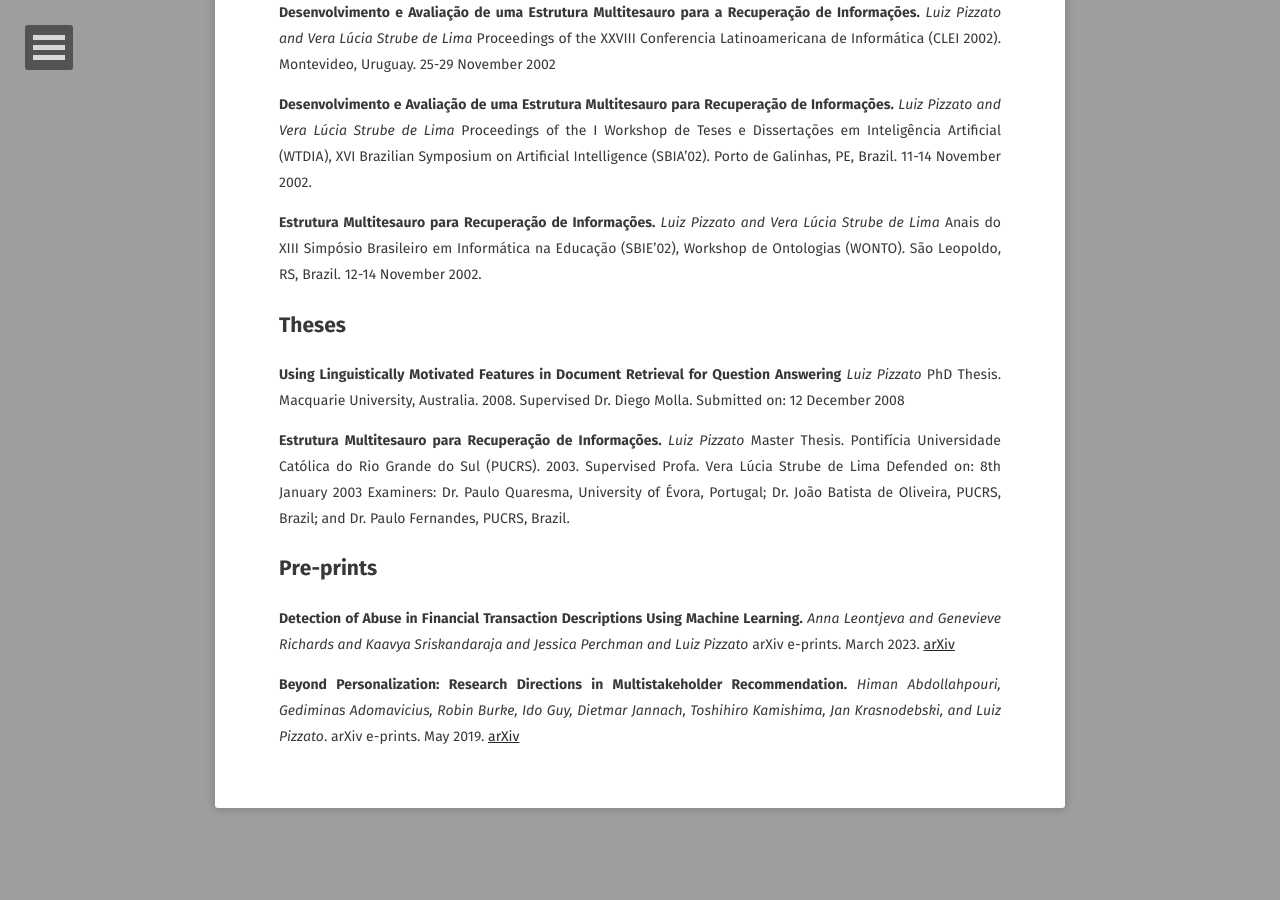
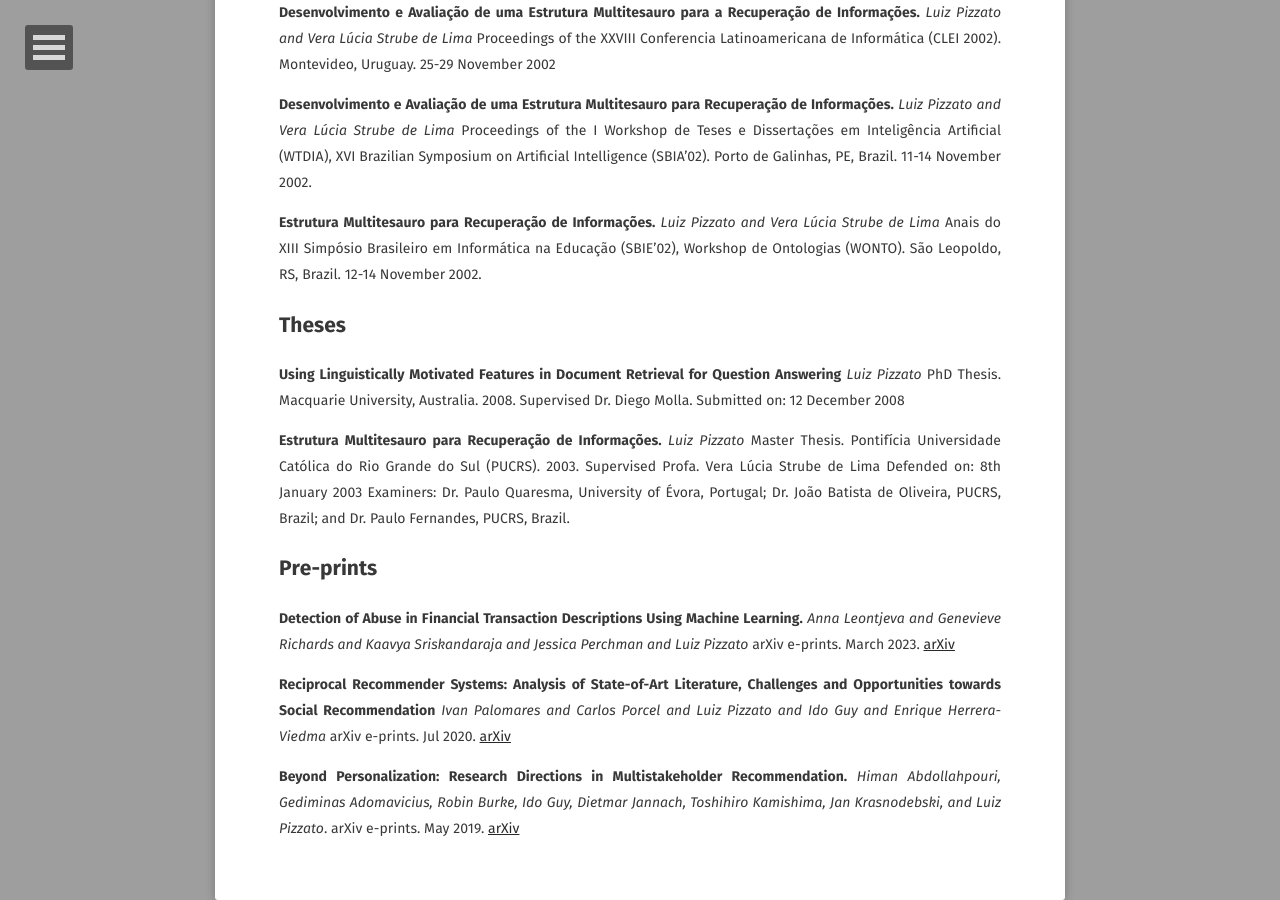
Before and after one commit to pizzato/pizzato.github.io, a Jekyll site: the page built from publications/index.markdown, in a window 1280 px wide and 900 px high, scrolled down 3923 px. Built offline with Jekyll 4.4.1, drawn with Linux system fonts in a browser that asks for light colours; some web fonts are replaced; a style sheet for code colours, icons or effects is not loaded; before the commit the page ends 4731 px from its top, so only the background shows below that.

Commit message:
Update index.markdown

```diff
--- a/publications/index.markdown
+++ b/publications/index.markdown
@@ -335,6 +335,11 @@ _Anna Leontjeva and Genevieve Richards and Kaavya Sriskandaraja and Jessica Perc
 arXiv e-prints. March 2023. [arXiv](https://arxiv.org/abs/2303.08016)
 
 
+**Reciprocal Recommender Systems: Analysis of State-of-Art Literature, Challenges and Opportunities towards Social Recommendation**
+_Ivan Palomares and Carlos Porcel and Luiz Pizzato and Ido Guy and Enrique Herrera-Viedma_
+arXiv e-prints. Jul 2020. [arXiv](https://arxiv.org/abs/2007.16120)
+
+
 **Beyond Personalization: Research Directions in Multistakeholder Recommendation.**
 _Himan Abdollahpouri, Gediminas Adomavicius, Robin Burke, Ido Guy, Dietmar Jannach, Toshihiro Kamishima, Jan Krasnodebski, and Luiz Pizzato_.
 arXiv e-prints. May 2019. [arXiv](https://arxiv.org/abs/1905.01986)
```
